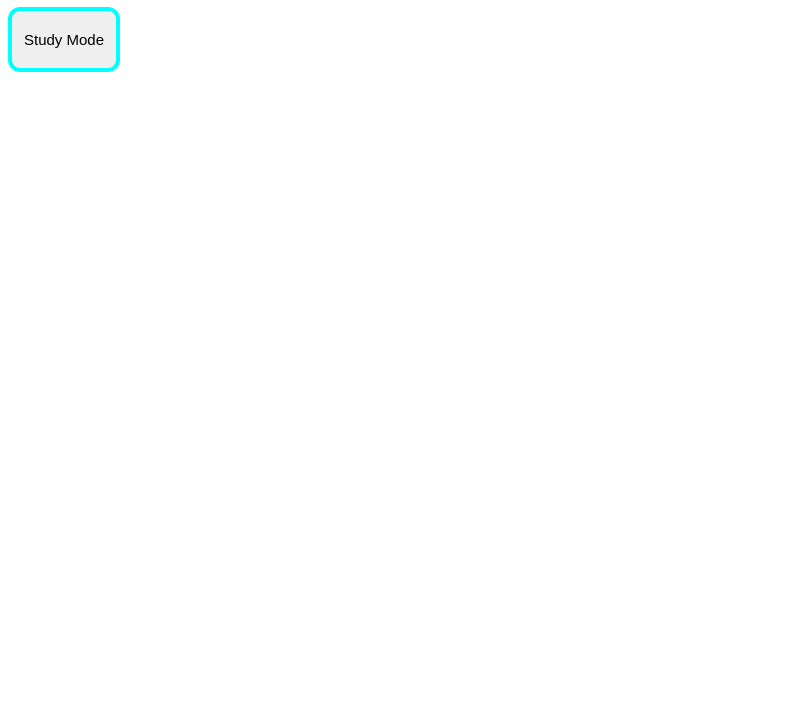
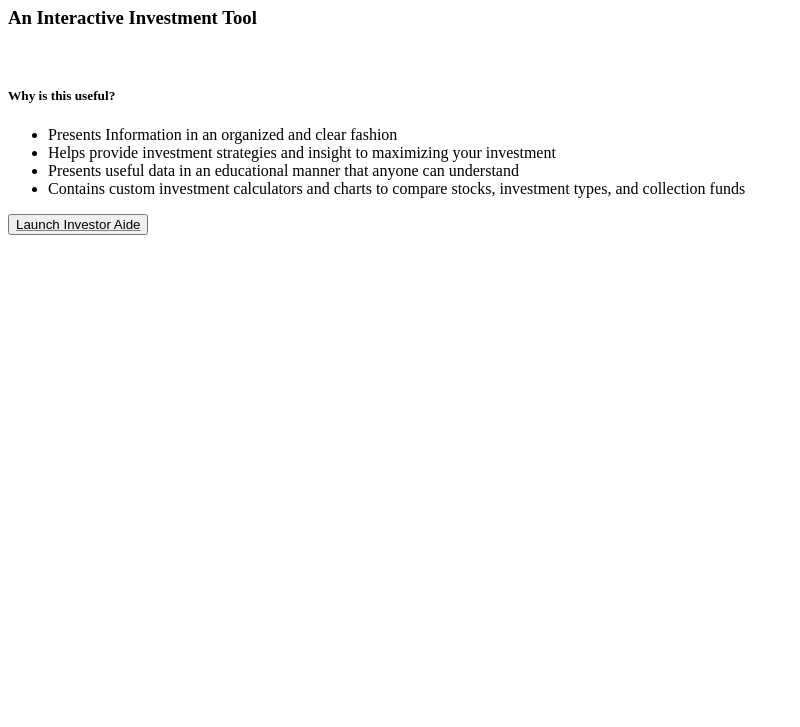
Before and after one commit to Jah-Del/hackp2.github.io, a plain HTML site: page index.html in a window 1280 px wide. Shown: the part 73-800 px from the top of the page, without its empty margins (0-800 px from the left). Drawn offline with Linux system fonts and the light colour scheme.

Commit message:
added 2 new pages

```diff
--- a/index.html
+++ b/index.html
@@ -9,21 +9,40 @@
      </head>
      <style>
         #studyButton {
-            border-radius: 12px;
-            border: 4px solid aqua;
+            border-radius: 16px;
+            border: 4px solid green;
             padding: 20px 12px;
             font-size: 15px
 
 
         }
 
+        #launchLink {
+            text-decoration-color: gray;
+            color: black;
+        }
+
      </style>
      <body>
-        <h1>Chemistry Tutor</h1>
-        <div id = "studyButtonDiv">
+        <h1>Investor Aide</h1>
+        <div>
+            <h3 id="topH4">An Interactive Investment Tool</h3>
+            <br>
+            <h5>Why is this useful?</h5>
+            <ul id="reasonsList">
+                <li>Presents Information in an organized and clear fashion</li>
+                <li>Helps provide investment strategies and insight to maximizing your investment</li>
+                <li>Presents useful data in an educational manner that anyone can understand</li>
+                <li>Contains custom investment calculators and charts to compare stocks, investment types, and collection funds</li>
+            </ul>
 
-            <button id = "studyButton">
-                Study Mode
+        </div>
+        <div id = "launchButtonDiv">
+
+            <button id = "launchButton">
+                <a href="launchPage.html" id="launchLink">
+                    Launch Investor Aide
+                </a>
             </button>
 
         </div>
```
Also changed, not shown: launchPage.html (added, +19 -0 lines), calculators.html (added).
